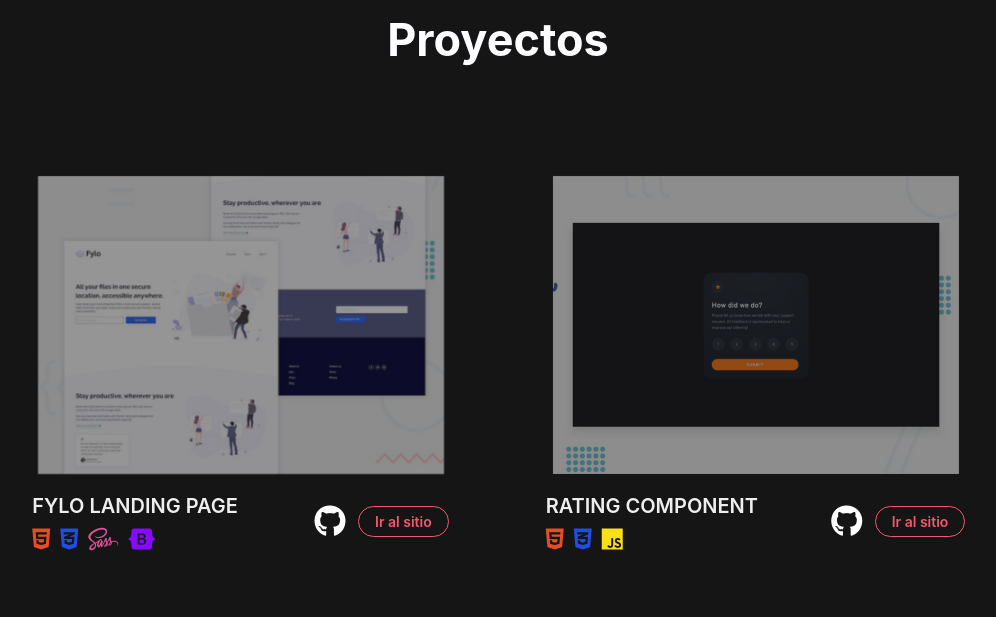
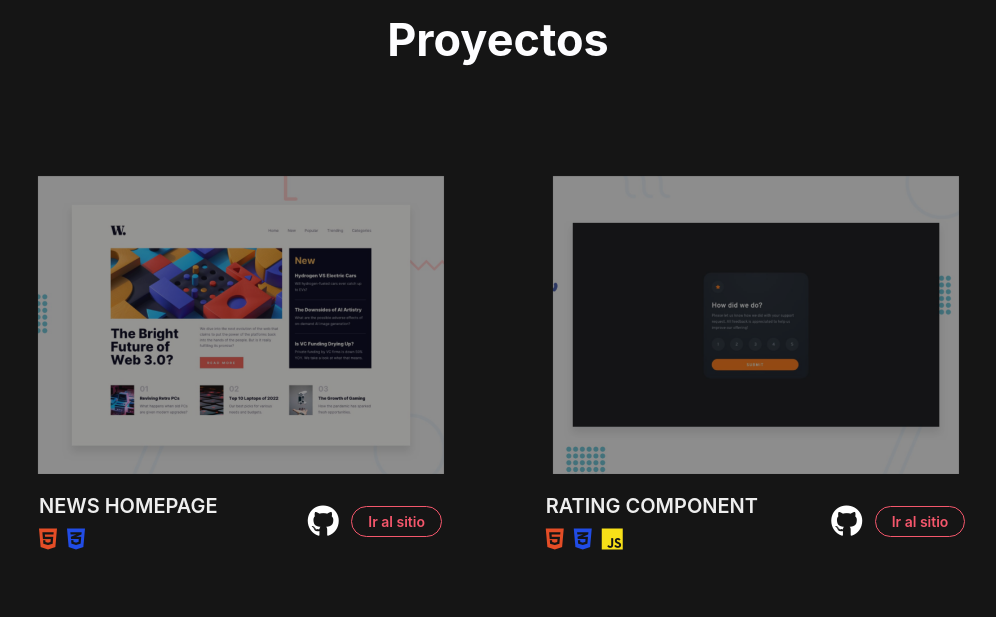
Before and after one commit to jimenabelentorrilla/portfolio, a website: page index.html in a window 1280 px wide. Shown: the part 1048-1665 px from the top of the page, without its empty margins (142-1138 px from the left). Drawn offline with nearby package versions, Linux system fonts and the light colour scheme.

Commit message:
delete proyects

```diff
--- a/index.html
+++ b/index.html
@@ -109,16 +109,16 @@
         <div class="row row5">
             <div data-aos="zoom-out-right" class="col-lg-6">
                 <div class="proyect_flex">
-                    <a href="https://fylo-landing-page-jiment4.netlify.app/" target="_blank"><img class="imagenproyecto" src="./css/assets/proyecto1.jpg"></a>
+                    <a href="https://news-homepage-main-jiment4.netlify.app/" target="_blank"><img class="imagenproyecto" src="./css/assets/desktop-preview.jpg"></a>
                 </div>
                 <div class="proyecto_flex">
                     <div>
-                        <h3 class="proyecto_titulo">FYLO LANDING PAGE</h3>
-                        <span class="proyecto_skills"><i style="color: #E44D26;" class="fa-brands fa-html5 fa-xl"></i> <i style="color:#214CE5;" class="fa-brands fa-css3-alt fa-xl"></i> <i style="color: #D95496;" class="fa-brands fa-sass fa-xl"></i> <i style="color: #860AFB;" class="fa-brands fa-bootstrap fa-xl"></i></span>
+                        <h3 class="proyecto_titulo">NEWS HOMEPAGE</h3>
+                        <span class="proyecto_skills"><i style="color: #E44D26;" class="fa-brands fa-html5 fa-xl"></i> <i style="color:#214CE5;" class="fa-brands fa-css3-alt fa-xl"></i></span>
                     </div>
                     <div>
-                        <a href="https://github.com/jimenabelentorrilla/Fylo-challenge" target="_blank" style="color: white;"><i class="fa-brands fa fa-github fa-2xl"></i></a>
-                        <a href="https://fylo-landing-page-jiment4.netlify.app/" target="_blank" class="deploy"><span>Ir al sitio</span></a>
+                        <a href="https://github.com/jimenabelentorrilla/news-homepage-main" target="_blank" style="color: white;"><i class="fa-brands fa fa-github fa-2xl"></i></a>
+                        <a href="https://news-homepage-main-jiment4.netlify.app/" target="_blank" class="deploy"><span>Ir al sitio</span></a>
                     </div>
                 </div>
             </div>
```
Also changed, not shown: css/assets/desktop-preview.jpg (added), css/assets/proyecto1.jpg (deleted), css/assets/proyecto4.jpg (deleted), css/assets/proyecto5.jpg (deleted), css/assets/proyecto7.jpg (deleted), css/assets/undraw_girl.svg (deleted), css/assets/undraw_underline.svg (deleted).
